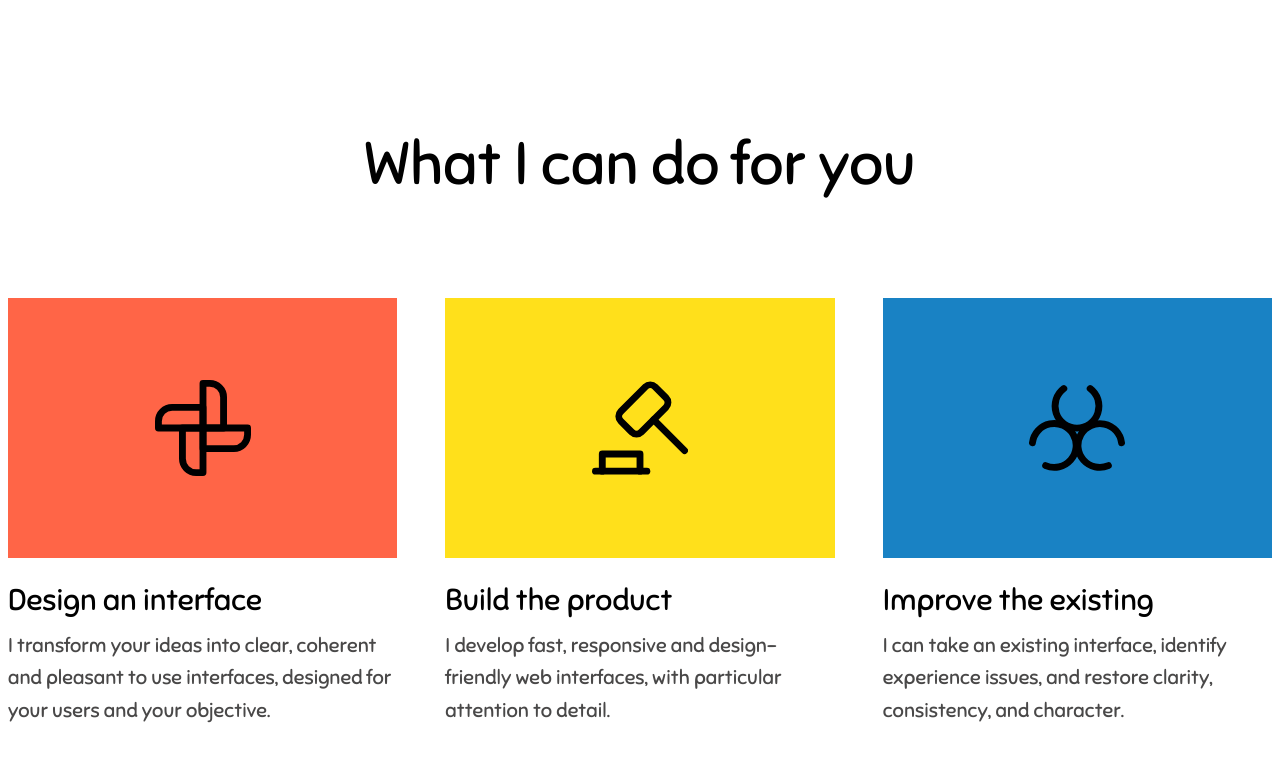
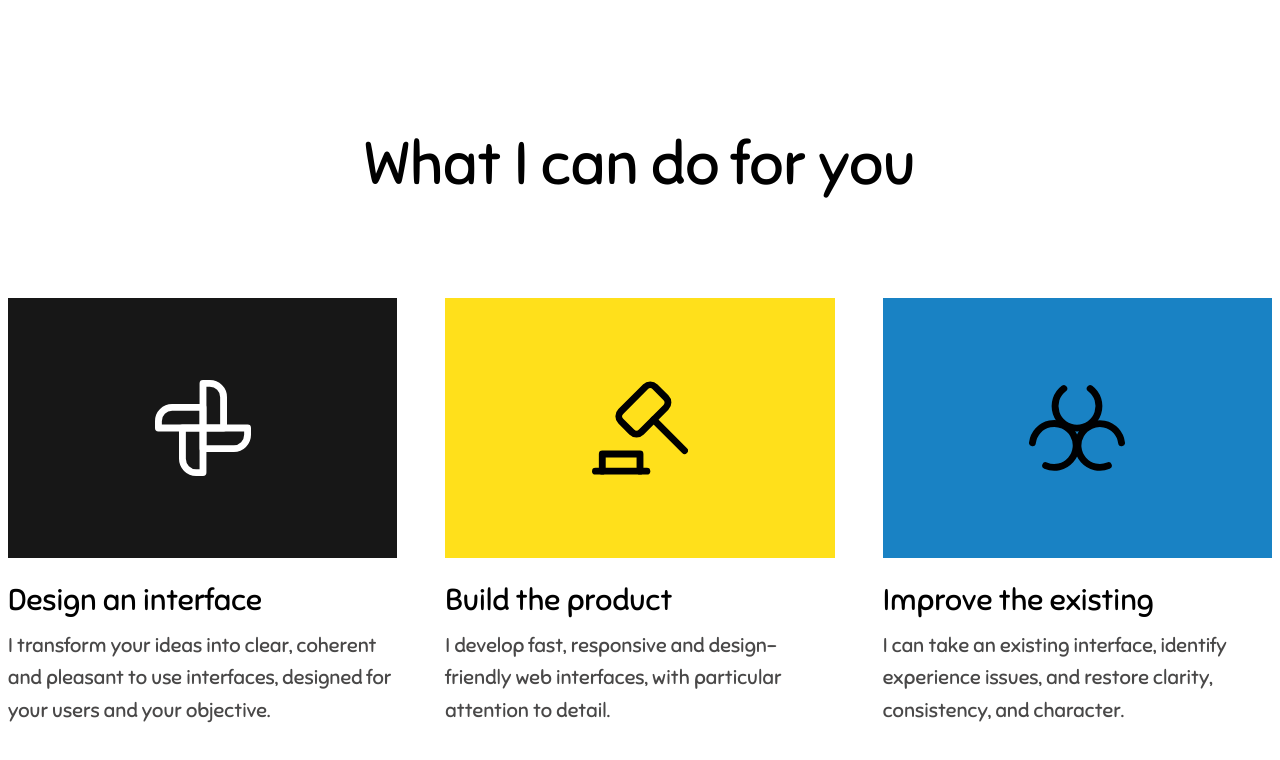
Before and after one commit to Rahim10020/rahim.design, a React (Vite) app: page / in a window 1280 px wide. Shown: the part 1649-2409 px from the top of the page. Built offline with nearby package versions, Linux system fonts and the light colour scheme; no server answers.

Commit message:
change cover image color

```diff
--- a/src/_components/sections/ServicesSection.tsx
+++ b/src/_components/sections/ServicesSection.tsx
@@ -4,7 +4,11 @@ import { getUi } from "../../locales/ui";
 
 /** Cover de chaque carte **/
 const COVERS = [
-  { coverColor: "bg-accent", iconSrc: "/icons/pinwheel.svg" },
+  {
+    coverColor: "bg-primary-alt",
+    iconSrc: "/icons/pinwheel.svg",
+    iconClassName: "brightness-0 invert",
+  },
   { coverColor: "bg-primary", iconSrc: "/icons/hammer.svg" },
   { coverColor: "bg-accent-c", iconSrc: "/icons/trefoil.svg" },
 ];
@@ -28,6 +32,7 @@ export default function ServicesSection() {
               description={service.description}
               coverColor={COVERS[index]?.coverColor}
               iconSrc={COVERS[index]?.iconSrc}
+              iconClassName={COVERS[index]?.iconClassName}
             />
           ))}
         </div>
--- a/src/_components/ui/cards/ServiceCard.tsx
+++ b/src/_components/ui/cards/ServiceCard.tsx
@@ -7,6 +7,8 @@ interface ServiceCardProps {
   coverColor?: string;
   /** Icône décorative centrée sur l'aplat. */
   iconSrc?: string;
+  /** Classe de style optionnelle pour l'icône. */
+  iconClassName?: string;
   className?: string;
 }
 
@@ -17,6 +19,7 @@ export default function ServiceCard({
   imageAlt = "",
   coverColor,
   iconSrc,
+  iconClassName = "",
   className = "",
 }: ServiceCardProps) {
   return (
@@ -46,7 +49,7 @@ export default function ServiceCard({
             height={128}
             loading="lazy"
             decoding="async"
-            className="w-16 h-16 md:w-24 md:h-24"
+            className={`w-16 h-16 md:w-24 md:h-24 ${iconClassName}`}
           />
         ) : (
           //Placeholder
```
